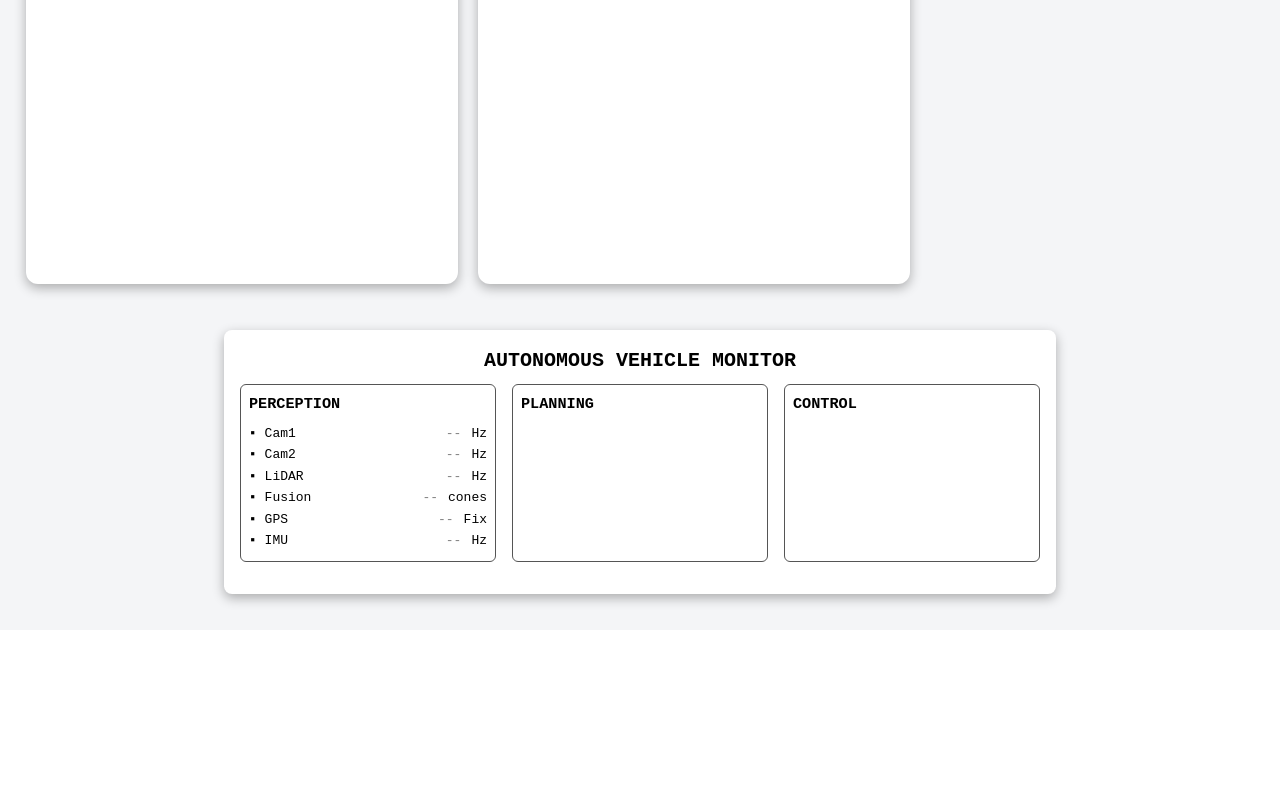
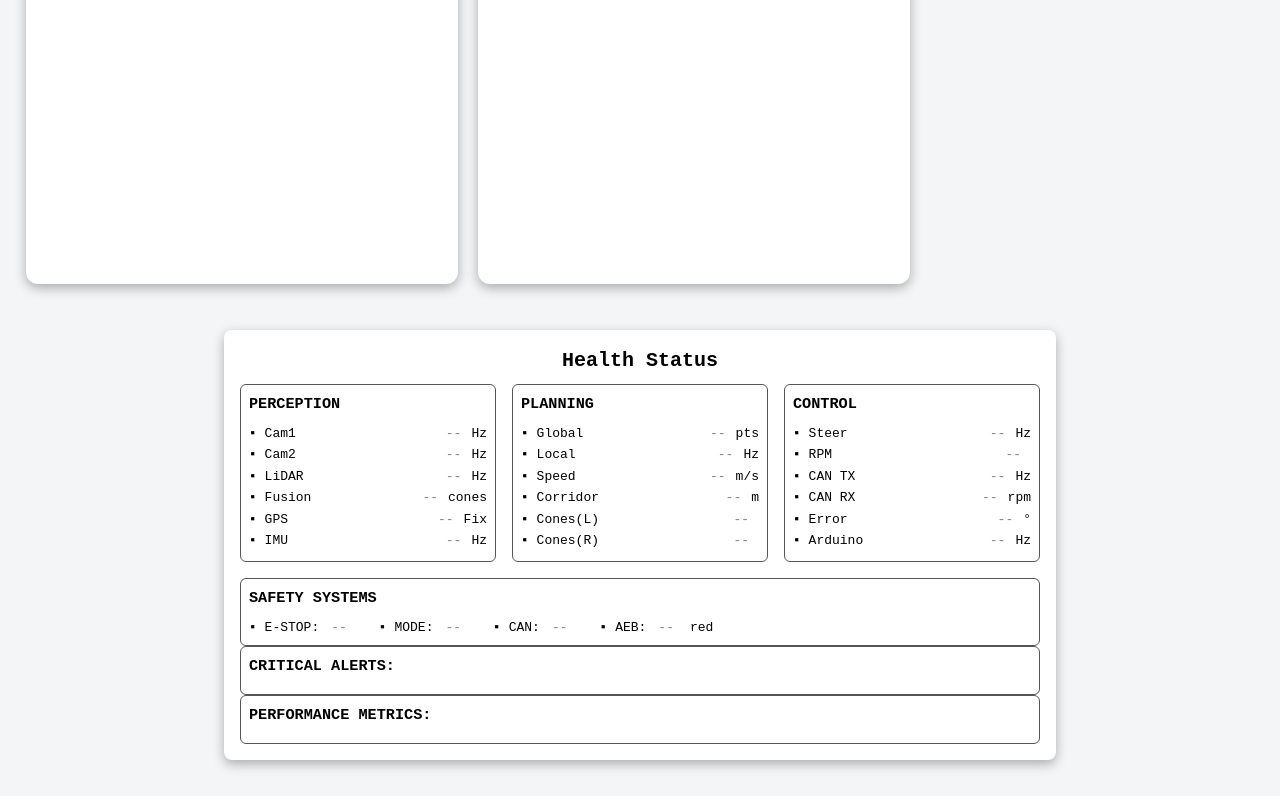
Before and after one commit to Ptldms/ros2-web-dashboard, a React (Create React App) app in the folder frontend/: page / in a window 1280 px wide. Shown: the part 430-1226 px from the top of the page. Before the commit the page ends 1060 px from the top, so only its background shows below. Built offline with nearby package versions, Linux system fonts and the light colour scheme; no server answers.

Commit message:
[UPDATE] HealthStatus 실시간 데이터 및 Planning/Control/Safety 섹션 추가

```diff
--- a/frontend/src/components/health_status.js
+++ b/frontend/src/components/health_status.js
@@ -1,13 +1,38 @@
 import React, { useEffect, useState } from "react";
 
-const planning = [
+const perception = [
   { name: "Cam1", unit: "Hz" },
   { name: "Cam2", unit: "Hz" },
   { name: "LiDAR", unit: "Hz" },
-  { name: "Fusion", unit: " cones" },
+  { name: "Fusion", unit: "cones" },
   { name: "GPS", unit: "Fix" },
   { name: "IMU", unit: "Hz" },
 ];
+
+const planning = [
+  { name: "Global", unit: "pts" },
+  { name: "Local", unit: "Hz" },
+  { name: "Speed", unit: "m/s" },
+  { name: "Corridor", unit: "m" },
+  { name: "Cones(L)", unit: "" },
+  { name: "Cones(R)", unit: "" },
+]
+
+const control = [
+  { name: "Steer", unit: "Hz" },
+  { name: "RPM", unit: "" },
+  { name: "CAN TX", unit: "Hz" },
+  { name: "CAN RX", unit: "rpm" },
+  { name: "Error", unit: "°" },
+  { name: "Arduino", unit: "Hz" },
+]
+
+const safety = [
+  { name: "E-STOP", unit: "" },
+  { name: "MODE", unit: "" },
+  { name: "CAN", unit: "" },
+  { name: "AEB", unit: "red" },
+]
 
 export default function HealthStatus() {
   const [sensorData, setSensorData] = useState({});
@@ -69,6 +94,18 @@ export default function HealthStatus() {
       justifyContent: "space-between",
       marginBottom: "2px",
     },
+    safetyDiv: {
+      display: "flex",
+      flexDirection: "rows",
+      alignItems: "center",
+    },
+    safetyRow: {
+      display: "flex",
+      gap: "16px",
+    },
+    alertRow: {
+      marginBottom: "4px",
+    },
   };
 
   return (
@@ -80,7 +117,7 @@ export default function HealthStatus() {
           fontSize: "20px",
         }}
       >
-        AUTONOMOUS VEHICLE MONITOR
+        Health Status
       </h2>
 
       <div style={styles.sectionGrid}>
@@ -88,8 +125,8 @@ export default function HealthStatus() {
         <div style={styles.sectionBox}>
           <h3 style={styles.sectionTitle}>PERCEPTION</h3>
 
-          {planning.map((s) => {
-            const data = sensorData[s.name]; // 실시간 데이터 or undefined
+          {perception.map((s) => {
+            const data = sensorData[s.name];
             return (
               <div key={s.name} style={styles.row}>
                 <span>▪ {s.name}</span>
@@ -117,12 +154,103 @@ export default function HealthStatus() {
         {/* Planning */}
         <div style={styles.sectionBox}>
           <h3 style={styles.sectionTitle}>PLANNING</h3>
+
+          {planning.map((s) => {
+            const data = sensorData[s.name];
+            return (
+              <div key={s.name} style={styles.row}>
+                <span>▪ {s.name}</span>
+                <div style={{ display: "flex", gap: "10px" }}>
+                  {data ? (
+                    <>
+                      <span style={{ color: data.color }}>
+                        {data.status === "GO" ? "✓" : "✗"}
+                      </span>
+                      <span>{data.show}</span>
+                      <span>{s.unit}</span>
+                    </>
+                  ) : (
+                    <>
+                      <span style={{ color: "gray" }}>--</span>
+                      <span>{s.unit}</span>
+                    </>
+                  )}
+                </div>
+              </div>
+            );
+          })}
         </div>
 
         {/* Control */}
         <div style={styles.sectionBox}>
           <h3 style={styles.sectionTitle}>CONTROL</h3>
+
+          {control.map((s) => {
+            const data = sensorData[s.name];
+            return (
+              <div key={s.name} style={styles.row}>
+                <span>▪ {s.name}</span>
+                <div style={{ display: "flex", gap: "10px" }}>
+                  {data ? (
+                    <>
+                      <span style={{ color: data.color }}>
+                        {data.status === "GO" ? "✓" : "✗"}
+                      </span>
+                      <span>{data.show}</span>
+                      <span>{s.unit}</span>
+                    </>
+                  ) : (
+                    <>
+                      <span style={{ color: "gray" }}>--</span>
+                      <span>{s.unit}</span>
+                    </>
+                  )}
+                </div>
+              </div>
+            );
+          })}
         </div>
+      </div>
+
+      {/* Safety Systems */}
+      <div style={styles.sectionBox}>
+        <h3 style={styles.sectionTitle}>SAFETY SYSTEMS</h3>
+        <div style={styles.safetyRow}>
+          {safety.map((s) => {
+            const data = sensorData[s.name];
+            return (
+              <div key={s.name} style={styles.safetyDiv}>
+                <span style={{ marginRight: "12px"}}>▪ {s.name}:</span>
+                <div style={styles.safetyRow}>
+                  {data ? (
+                    <>
+                      <span style={{ color: data.color }}>
+                        {data.status === "GO" ? "✓" : "✗"}
+                      </span>
+                      <span>{data.show}</span>
+                      <span>{s.unit}</span>
+                    </>
+                  ) : (
+                    <>
+                      <span style={{ color: "gray" }}>--</span>
+                      <span>{s.unit}</span>
+                    </>
+                  )}
+                </div>
+              </div>
+            );
+          })}
+        </div>
+      </div>
+
+      {/* Critical Alerts */}
+      <div style={styles.sectionBox}>
+        <h3 style={styles.sectionTitle}>CRITICAL ALERTS:</h3>
+      </div>
+
+      {/* Performance Matrics */}
+      <div style={styles.sectionBox}>
+        <h3 style={styles.sectionTitle}>PERFORMANCE METRICS:</h3>
       </div>
     </div>
   );
```
